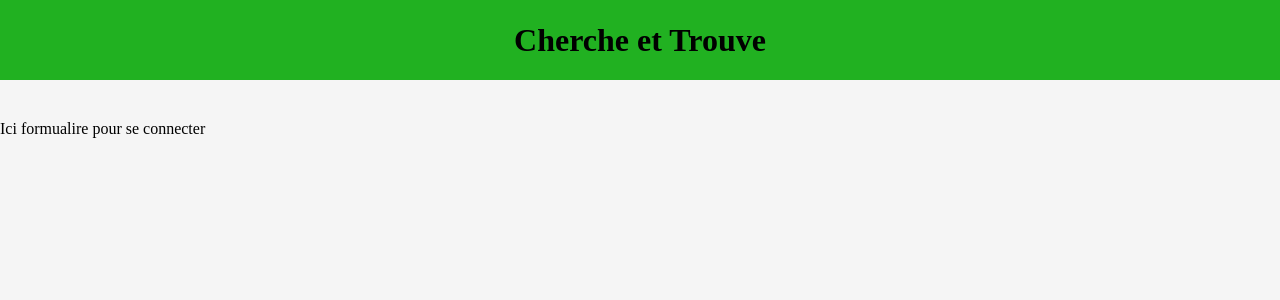
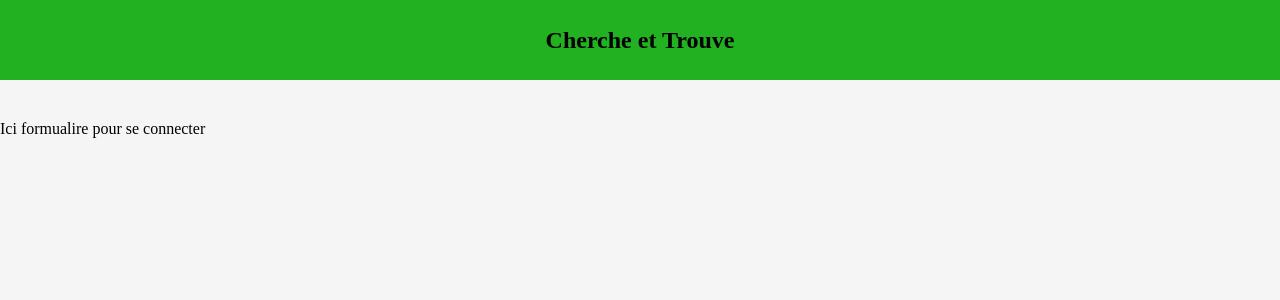
Before and after one commit to RaphaelDumas1/projet-plante, a Symfony app: template templates/Plantes/connexion.html.twig in a window 1280 px wide. Shown: the top 300 px of the page. Run offline with Twig, Linux system fonts and the light colour scheme; the template is opened without the code that fills it, so the values that code supplies are empty; some libraries are stand-ins or nearby versions.

Commit message:
modif du sass et class

```diff
--- a/public/sass/style.css
+++ b/public/sass/style.css
@@ -8,9 +8,25 @@ header {
   width: 100%;
   height: 10vh;
   display: flex;
-  justify-content: space-evenly;
+  justify-content: space-around;
   align-items: center;
   margin-bottom: 5vh;
 }
 
+.en-tete {
+  font-size: 3vh;
+}
+
+input {
+  border-radius: 20px;
+  height: 3vh;
+  border: none;
+  padding: 0 1vh;
+}
+
+.icone {
+  border-radius: 50%;
+  height: 7vh;
+}
+
 /*# sourceMappingURL=style.css.map */
--- a/public/sass/style.scss
+++ b/public/sass/style.scss
@@ -7,7 +7,20 @@ header{
     width: 100%;
     height: 10vh;
     display: flex;
-    justify-content: space-evenly;
+    justify-content: space-around;
     align-items: center;
     margin-bottom: 5vh;
 }
+.en-tete{
+    font-size: 3vh;
+}
+input{
+    border-radius: 20px;
+    height: 3vh;
+    border: none;
+    padding: 0 1vh;
+}
+.icone{
+    border-radius: 50%;
+    height: 7vh;
+}
--- a/templates/Plantes/connexion.html.twig
+++ b/templates/Plantes/connexion.html.twig
@@ -3,7 +3,7 @@
 {% block title %}Connexion{% endblock %}
 
 {% block header %}
-    <h1>Cherche et Trouve</h1>
+    <h1 class="en-tete">Cherche et Trouve</h1>
 {% endblock %}
 
 {% block body %}
--- a/templates/Plantes/home.html.twig
+++ b/templates/Plantes/home.html.twig
@@ -3,9 +3,9 @@
 {% block title %}Home{% endblock %}
 
 {% block header %}
-    <input type="button" value="Quitter"';">
-    <h1>Cherche et Trouve</h1>
-    <img src="https://cpelieu.com/wp-content/uploads/2022/09/avatar2.jpg">
+    <input type="button" value="Déconnexion" onclick="window.location.href='{{path('Premiere_page')}}';">
+    <h1 class="en-tete">Cherche et Trouve</h1>
+    <img class="icone" src="https://cpelieu.com/wp-content/uploads/2022/09/avatar2.jpg">
 {% endblock %}
 
 {% block body %}
--- a/templates/Plantes/inscription.html.twig
+++ b/templates/Plantes/inscription.html.twig
@@ -3,7 +3,7 @@
 {% block title %}Inscription{% endblock %}
 
 {% block header %}
-    <h1>Cherche et Trouve</h1>
+    <h1 class="en-tete">Cherche et Trouve</h1>
 {% endblock %}
 
 {% block body %}
--- a/templates/Plantes/premiere_page.html.twig
+++ b/templates/Plantes/premiere_page.html.twig
@@ -3,7 +3,7 @@
 {% block title %}Cherche et Trouve{% endblock %}
 
 {% block header %}
-    <h1>Cherche et Trouve</h1>
+    <h1 class="en-tete">Cherche et Trouve</h1>
 {% endblock %}
 
 {% block body %}
```
Also changed, not shown: 1 other file.
